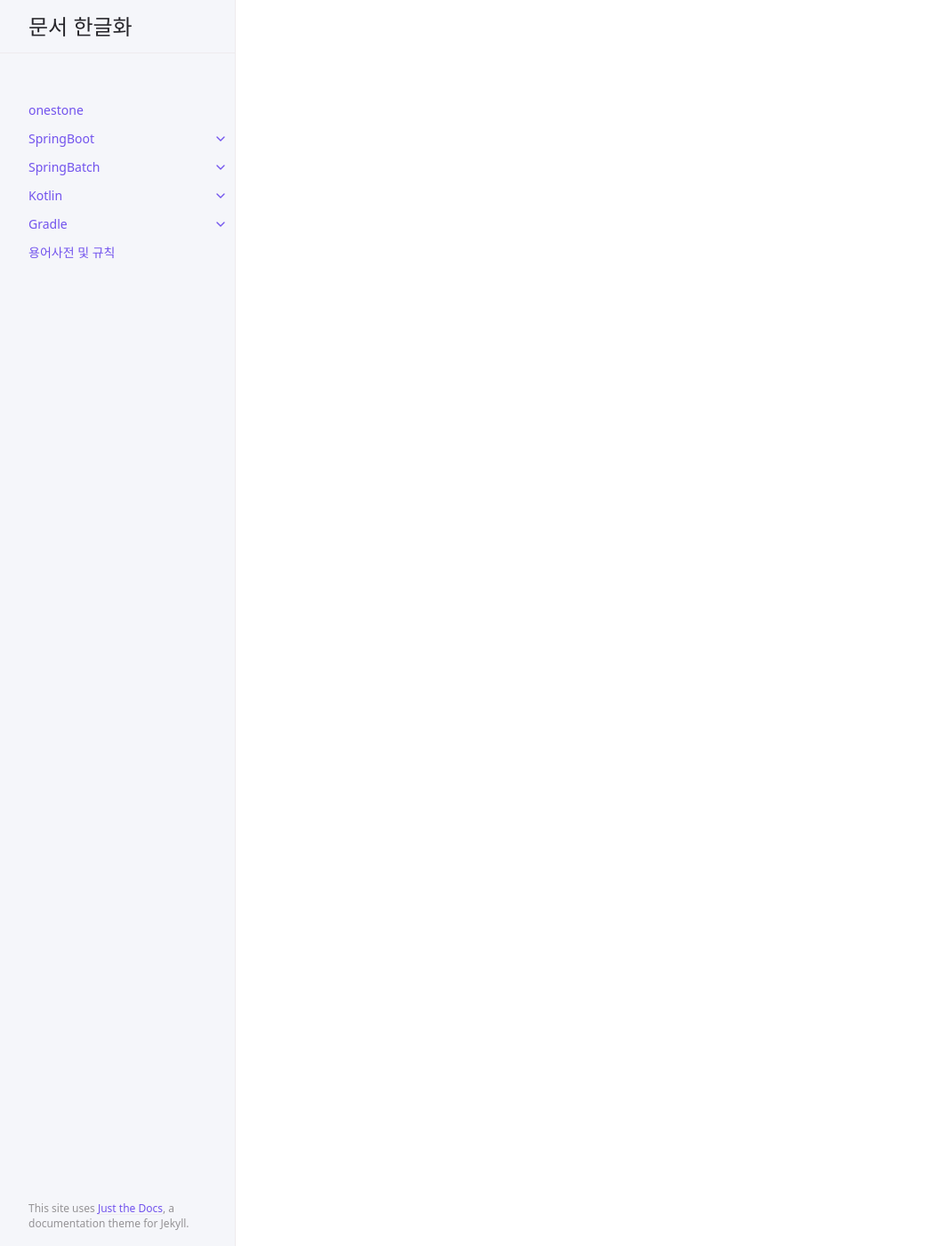
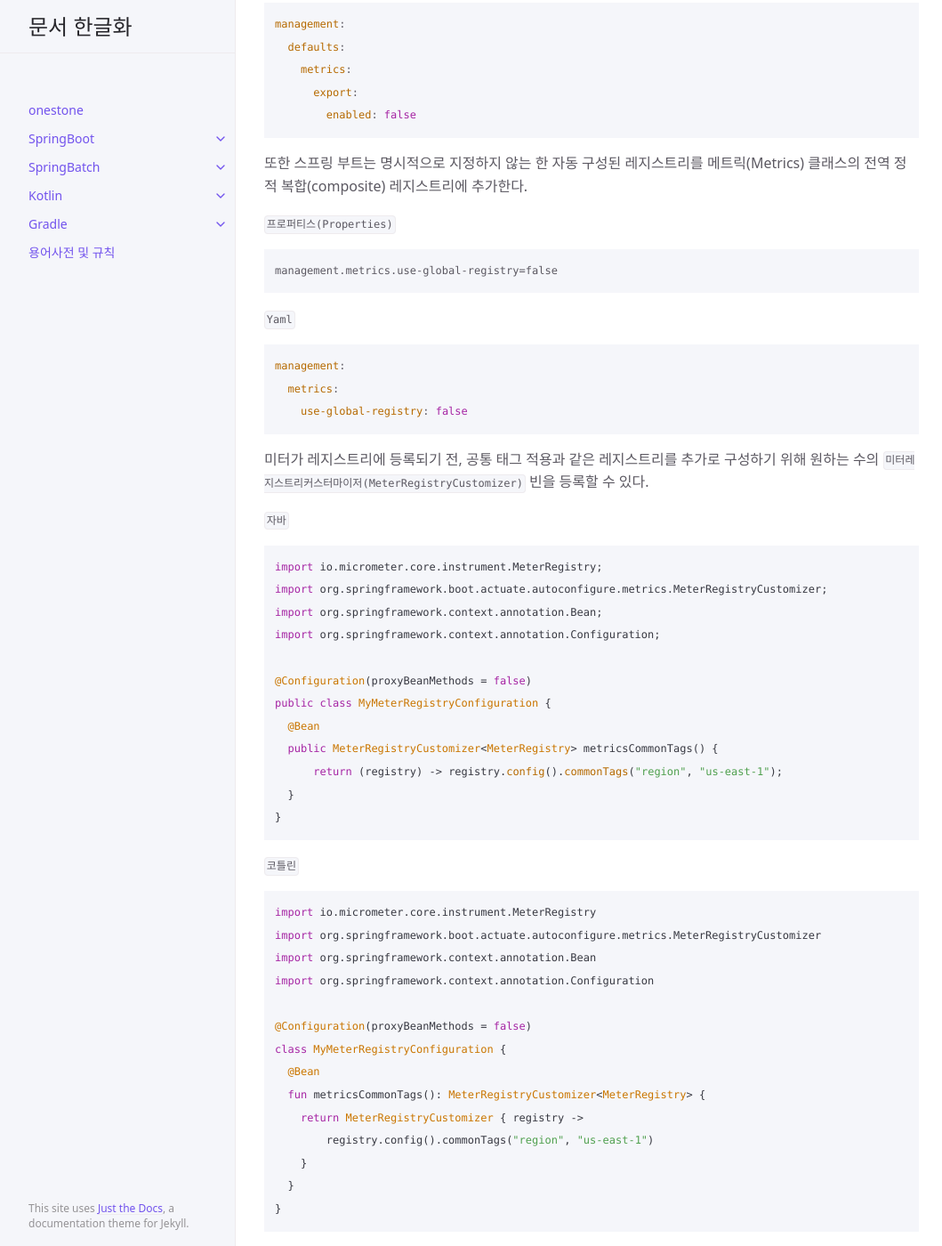
Before and after one commit to onestone9900/onestone9900.github.io, a Jekyll site: the page built from docs/spring_boot/3.1.1/spring_boot/13.production_ready_features.md, in a window 1280 px wide and 1400 px high, scrolled down 42969 px. Shown: the whole window at 89% size, without its empty margins (107-1166 px from the left). Built offline with Jekyll 4.4.1, drawn with Linux system fonts in a browser that asks for light colours; some of the changed text lies outside the part shown.

Commit message:
docs: spring boot - 13.7. 메트릭(Metrics)

````diff
--- a/docs/spring_boot/3.1.1/spring_boot/13.production_ready_features.md
+++ b/docs/spring_boot/3.1.1/spring_boot/13.production_ready_features.md
@@ -53,8 +53,8 @@ nav_order: 13
       - 13.5. 옵저버블리티(Observability)
       - 13.6. 로거(Loggers)
         - 13.6.1. 로거 구성(Configure a Logger)
-      - 13.7. Metrics
-        - 13.7.1. Getting started
+      - 13.7. 메트릭(Metrics)
+        - 13.7.1. 시작하기(Getting started)
         - 13.7.2. Supported Monitoring Systems
           - AppOptics
           - Atlas
@@ -1483,3 +1483,166 @@ JDBC 및 R2DBC에 대한 옵저버블리티는 별도의 프로젝트를 사용
 
 {: .note}
 로거의 특정 레벨을 "재설정"하려면(그리고 기본 구성을 사용하려면)`configureLevel`로 `null` 값을 전달할 수 있다.
+
+
+## 13.7. 메트릭(Metrics)
+스프링 부트 액추에이터는 다음을 내용들을 포함하여 [수많은 모니터링 시스템](https://micrometer.io/docs)을 지원하는 애플리케이션 메트릭 퍼사드(facade)인 [마이크로미터(Micrometer)](https://micrometer.io/)에 대한 의존성 관리 및 자동 구성을 제공한다.
+
+• AppOptics
+• Atlas
+• Datadog
+• Dynatrace
+• Elastic
+• Ganglia
+• Graphite
+• Humio
+• Influx
+• JMX
+• KairosDB
+• New Relic
+• OpenTelemetry
+• Prometheus
+• SignalFx
+• Simple (in-memory)
+• Stackdriver
+• StatsD
+• Wavefront
+
+{: .note}
+마이크로미터(Micrometer)의 기능에 대해 자세히 알아보려면 해당 레퍼런스 문서, 특히 개념 장을 참고하자.
+
+
+### 13.7.1. 시작하기(Getting started)
+스프링 부트는 `미터레지스트리(MeterRegistry)`를 자동 구성하고 클래스패스에서 발견된 각 구현체에 대한 레지스트리를 추가한다. 런타임 클래스패스에 `micrometer-registry-{system}`에 대한 의존성이 있으면 스프링 부트가 레지스트리를 구성한다.
+
+대부분의 레지스트리는 공통 기능(common feature)을 공유한다. 예를 들어 마이크로미터(Micrometer) 레지스트리 구현체가 클래스패스에 있는 경우에도 특정 레지스트리를 비활성화할 수 있다. 다음 예제에서는 데이터독(Datadog)을 비활성화한다.
+
+`프로퍼티스(Properties)`
+```
+management.datadog.metrics.export.enabled=false
+```
+
+`Yaml`
+```yaml
+management:
+  datadog:
+    metrics:
+      export:
+        enabled: false
+```
+
+다음 예제와 같이 레지스트리별 프로퍼티가 달리 명시되지 않는 한 모든 레지스트리를 비활성화할 수도 있다.
+
+`프로퍼티스(Properties)`
+```
+management.defaults.metrics.export.enabled=false
+```
+
+`Yaml`
+```yaml
+management:
+  defaults:
+    metrics:
+      export:
+        enabled: false
+```
+
+또한 스프링 부트는 명시적으로 지정하지 않는 한 자동 구성된 레지스트리를 메트릭(Metrics) 클래스의 전역 정적 복합(composite) 레지스트리에 추가한다.
+
+`프로퍼티스(Properties)`
+```
+management.metrics.use-global-registry=false
+```
+
+`Yaml`
+```yaml
+management:
+  metrics:
+    use-global-registry: false
+```
+
+미터가 레지스트리에 등록되기 전, 공통 태그 적용과 같은 레지스트리를 추가로 구성하기 위해 원하는 수의 `미터레지스트리커스터마이저(MeterRegistryCustomizer)` 빈을 등록할 수 있다.
+
+`자바`
+```java
+import io.micrometer.core.instrument.MeterRegistry;
+import org.springframework.boot.actuate.autoconfigure.metrics.MeterRegistryCustomizer;
+import org.springframework.context.annotation.Bean;
+import org.springframework.context.annotation.Configuration;
+
+@Configuration(proxyBeanMethods = false)
+public class MyMeterRegistryConfiguration {
+  @Bean
+  public MeterRegistryCustomizer<MeterRegistry> metricsCommonTags() {
+      return (registry) -> registry.config().commonTags("region", "us-east-1");
+  }
+}
+```
+
+`코틀린`
+```kotlin
+import io.micrometer.core.instrument.MeterRegistry
+import org.springframework.boot.actuate.autoconfigure.metrics.MeterRegistryCustomizer
+import org.springframework.context.annotation.Bean
+import org.springframework.context.annotation.Configuration
+
+@Configuration(proxyBeanMethods = false)
+class MyMeterRegistryConfiguration {
+  @Bean
+  fun metricsCommonTags(): MeterRegistryCustomizer<MeterRegistry> {
+    return MeterRegistryCustomizer { registry ->
+        registry.config().commonTags("region", "us-east-1")
+    }
+  }
+}
+```
+
+제네릭 타입을 더 구체적으로 지정하여 특정 레지스트리 구현체에 커스텀을 적용할 수 있다.
+
+`자바`
+```java
+import io.micrometer.core.instrument.Meter;
+import io.micrometer.core.instrument.config.NamingConvention;
+import io.micrometer.graphite.GraphiteMeterRegistry;
+import org.springframework.boot.actuate.autoconfigure.metrics.MeterRegistryCustomizer;
+import org.springframework.context.annotation.Bean;
+import org.springframework.context.annotation.Configuration;
+
+@Configuration(proxyBeanMethods = false)
+public class MyMeterRegistryConfiguration {
+  @Bean
+  public MeterRegistryCustomizer<GraphiteMeterRegistry> graphiteMetricsNamingConvention() {
+    return (registry) -> registry.config().namingConvention(this::name);
+  }
+
+  private String name(String name, Meter.Type type, String baseUnit) {
+    return ...
+  }
+}
+```
+
+`코틀린`
+```kotlin
+import io.micrometer.core.instrument.Meter
+import io.micrometer.core.instrument.config.NamingConvention
+import io.micrometer.graphite.GraphiteMeterRegistry
+import org.springframework.boot.actuate.autoconfigure.metrics.MeterRegistryCustomizer
+import org.springframework.context.annotation.Bean
+import org.springframework.context.annotation.Configuration
+
+@Configuration(proxyBeanMethods = false)
+class MyMeterRegistryConfiguration {
+  @Bean
+  fun graphiteMetricsNamingConvention(): MeterRegistryCustomizer<GraphiteMeterRegistry> {
+    return MeterRegistryCustomizer { registry: GraphiteMeterRegistry ->
+      registry.config().namingConvention(this::name)
+    }
+  }
+
+  private fun name(name: String, type: Meter.Type, baseUnit: String?): String {
+    return  ...
+  }
+}
+```
+
+스프링 부트는 또한 구성 또는 전용 어노테이션 마커를 통해 제어할 수 있는 빌트인 기능을 구성한다.
````
